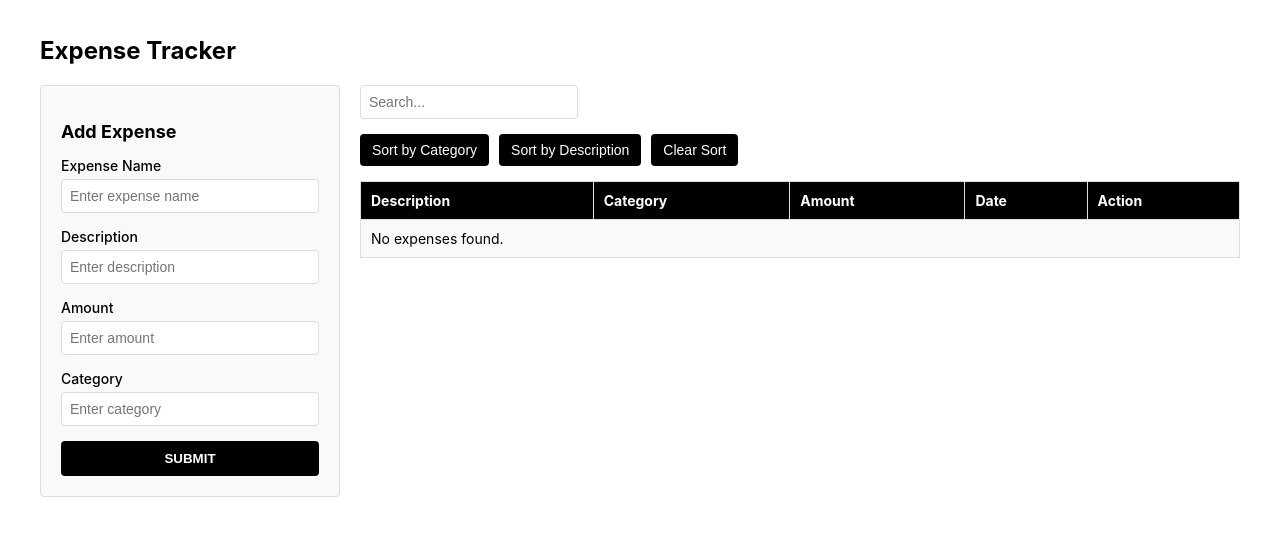
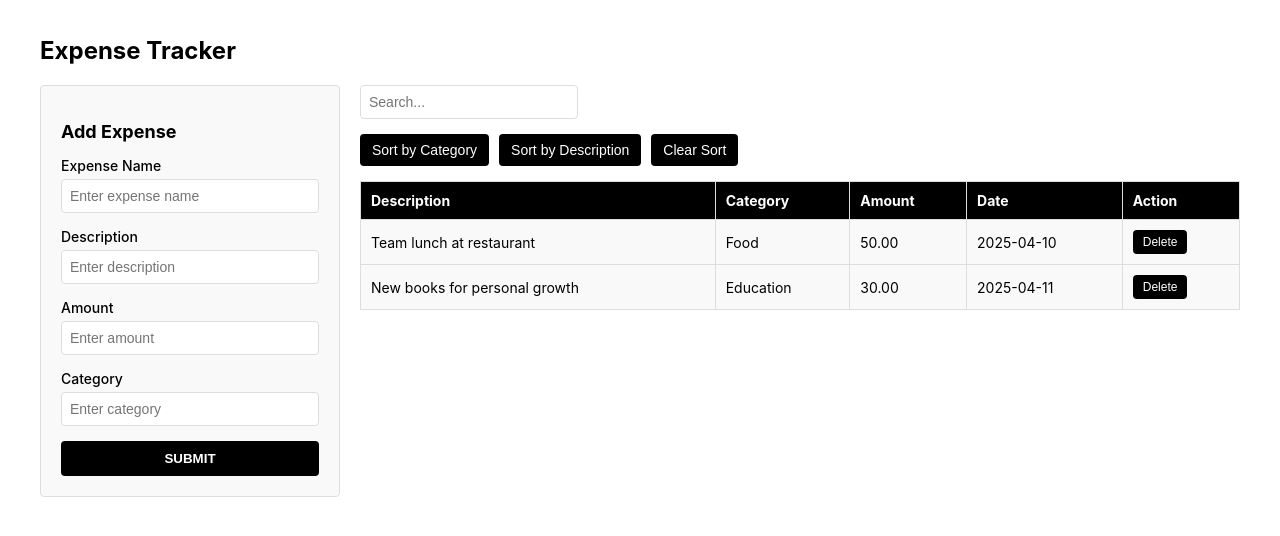
Before and after one commit to ErykahWanga/expense-tracker, a React (Vite) app: page / in a window 1280 px wide. Shown: the top 536 px of the page. Built offline with nearby package versions, Linux system fonts and the light colour scheme.

Commit message:
Add default sample expenses to App.jsx for better presentation

```diff
--- a/src/App.jsx
+++ b/src/App.jsx
@@ -5,29 +5,42 @@ import SearchBar from './components/SearchBar';
 import './App.css';
 
 function App() {
-  const [expenses, setExpenses] = useState([]);
+  const [expenses, setExpenses] = useState([
+    {
+      id: 1,
+      name: "Lunch",
+      description: "Team lunch at restaurant",
+      amount: 50.00,
+      category: "Food",
+      date: "2025-04-10"
+    },
+    {
+      id: 2,
+      name: "Books",
+      description: "New books for personal growth",
+      amount: 30.00,
+      category: "Education",
+      date: "2025-04-11"
+    }
+  ]);
   const [searchTerm, setSearchTerm] = useState('');
   const [sortField, setSortField] = useState('');
 
-  // Add a new expense
   const addExpense = (expense) => {
-    const date = new Date().toISOString().split('T')[0]; // YYYY-MM-DD format
+    const date = new Date().toISOString().split('T')[0];
     setExpenses([...expenses, { ...expense, id: Date.now(), date }]);
   };
 
-  // Delete an expense by ID
   const deleteExpense = (id) => {
     setExpenses(expenses.filter((expense) => expense.id !== id));
   };
 
-  // Filter expenses based on search term
   const filteredExpenses = expenses.filter(
     (expense) =>
       expense.description.toLowerCase().includes(searchTerm.toLowerCase()) ||
       expense.name.toLowerCase().includes(searchTerm.toLowerCase())
   );
 
-  // Sort expenses
   const sortedExpenses = [...filteredExpenses].sort((a, b) => {
     if (!sortField) return 0;
     return a[sortField].localeCompare(b[sortField]);
```
